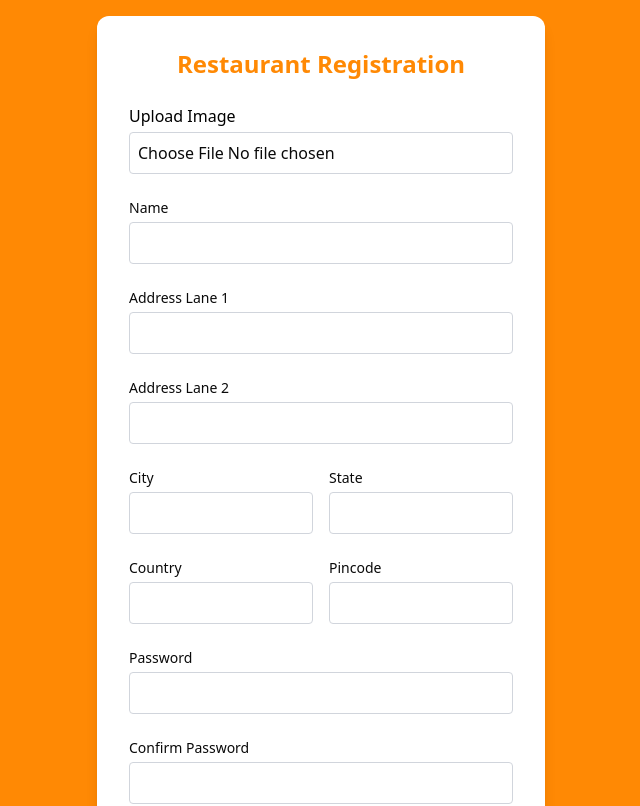
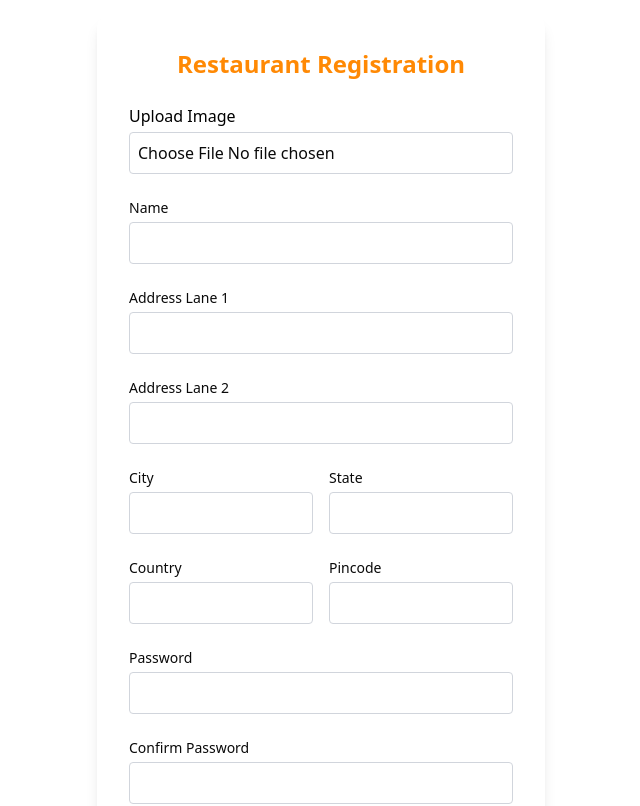
Before and after one commit to PG-DAC-D6-Final-Project/multiCuisineFoodOrderingSystem, a React (Vite) app in the folder Frontend/: page /restaurant/Register in a window 1280 px wide. Shown: the top 806 px of the page, without its empty margins (319-959 px from the left). Built offline with nearby package versions, Linux system fonts and the light colour scheme.

Commit message:
few changes in registration page

```diff
--- a/Frontend/src/pages/restaurant/RestaurantRegistration.jsx
+++ b/Frontend/src/pages/restaurant/RestaurantRegistration.jsx
@@ -123,7 +123,7 @@
   }
 
   return (
-    <div className="min-h-screen bg-orange-400 flex items-center justify-center p-4">
+    <div className="min-h-screen flex items-center justify-center p-4">
       <form
         onSubmit={handleSubmit}
         className="bg-white p-8 rounded-xl shadow-lg w-full max-w-md space-y-6"
```
